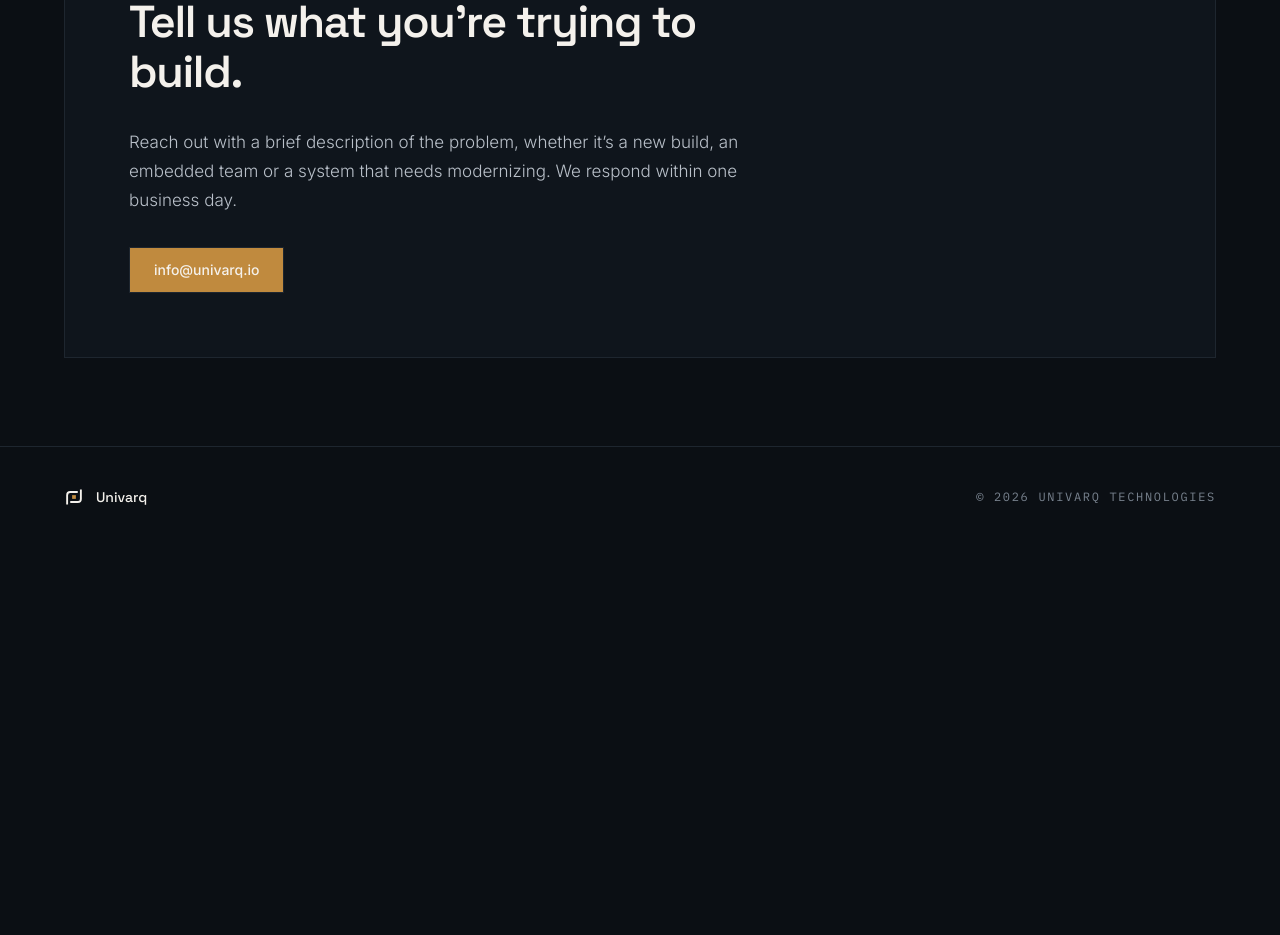
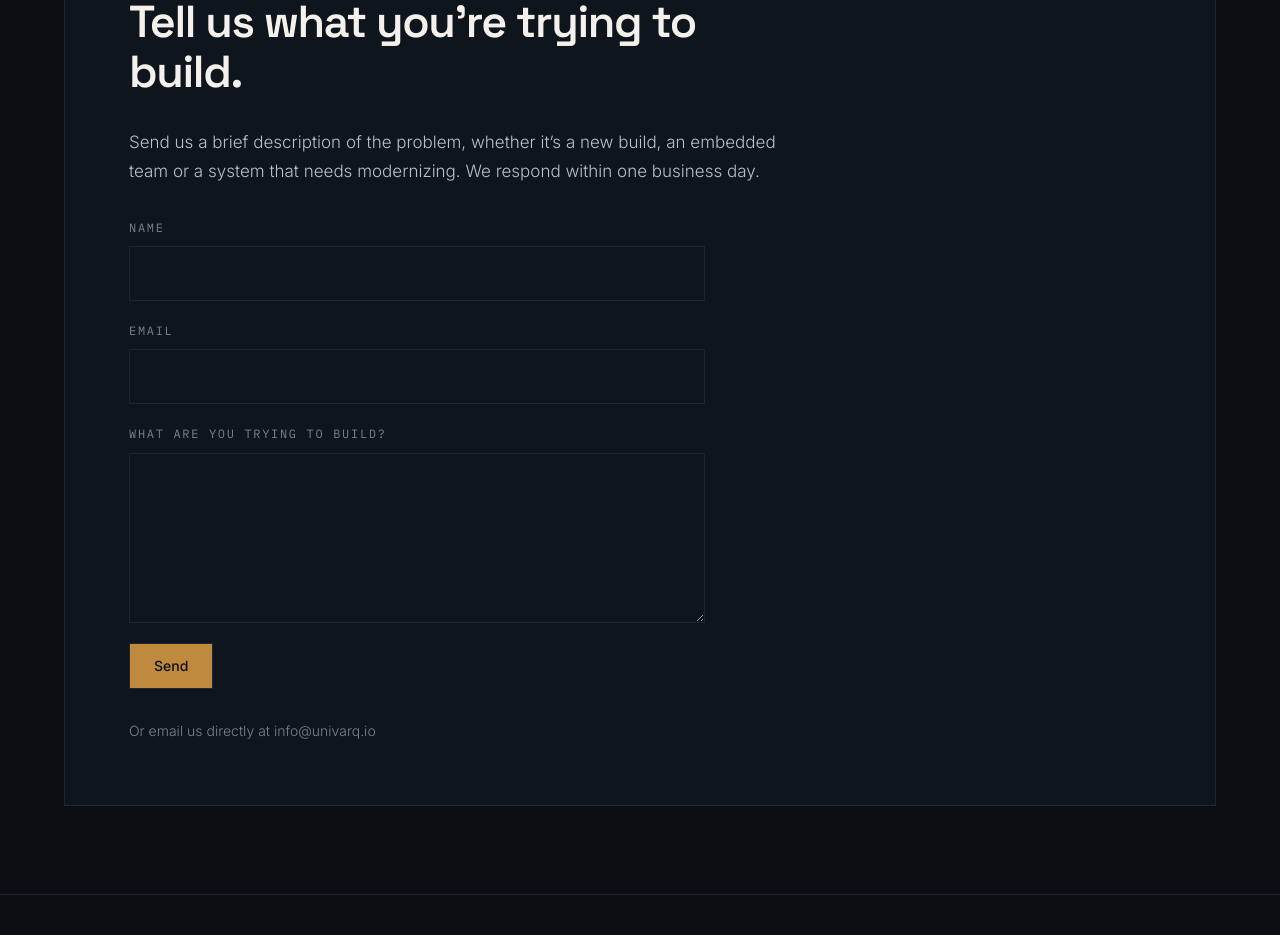
Before and after one commit to haneetsingh/univarq, a Next.js app: page / in a window 1280 px wide. Shown: the part 2740-3675 px from the top of the page. Before the commit the page ends 3287 px from the top, so only its background shows below. Built offline with nearby package versions, Linux system fonts and the light colour scheme.

Commit message:
Add Netlify-powered contact form

```diff
--- a/components/Contact.tsx
+++ b/components/Contact.tsx
@@ -1,3 +1,5 @@
+import { ContactForm } from "./ContactForm";
+
 export function Contact() {
   return (
     <section
@@ -13,16 +15,17 @@ export function Contact() {
           Tell us what you're trying to build.
         </h2>
         <p className="max-w-[62ch] text-body">
-          Reach out with a brief description of the problem, whether
-          it&rsquo;s a new build, an embedded team or a system that needs
-          modernizing. We respond within one business day.
+          Send us a brief description of the problem, whether it&rsquo;s a
+          new build, an embedded team or a system that needs modernizing.
+          We respond within one business day.
         </p>
-        <a
-          href="mailto:info@univarq.io"
-          className="border border-brass bg-brass px-6 py-3 text-sm font-medium text-ink transition-colors hover:bg-brass-hover hover:border-brass-hover"
-        >
-          info@univarq.io
-        </a>
+        <ContactForm />
+        <p className="text-sm text-grey">
+          Or email us directly at{" "}
+          <a href="mailto:info@univarq.io" className="text-brass">
+            info@univarq.io
+          </a>
+        </p>
       </div>
     </section>
   );
--- /dev/null
+++ b/components/ContactForm.tsx
@@ -0,0 +1,130 @@
+"use client";
+
+import { useState, type FormEvent } from "react";
+
+type Status = "idle" | "submitting" | "success" | "error";
+
+function encode(data: Record<string, string>) {
+  return Object.keys(data)
+    .map((key) => `${encodeURIComponent(key)}=${encodeURIComponent(data[key])}`)
+    .join("&");
+}
+
+export function ContactForm() {
+  const [status, setStatus] = useState<Status>("idle");
+
+  async function handleSubmit(event: FormEvent<HTMLFormElement>) {
+    event.preventDefault();
+    const form = event.currentTarget;
+    const formData = new FormData(form);
+
+    if (formData.get("company")) {
+      // Honeypot field caught a bot; report success without submitting.
+      setStatus("success");
+      return;
+    }
+
+    setStatus("submitting");
+
+    const payload: Record<string, string> = { "form-name": "contact" };
+    formData.forEach((value, key) => {
+      payload[key] = String(value);
+    });
+
+    try {
+      const response = await fetch("/", {
+        method: "POST",
+        headers: { "Content-Type": "application/x-www-form-urlencoded" },
+        body: encode(payload),
+      });
+
+      if (!response.ok) throw new Error("Submission failed");
+      setStatus("success");
+      form.reset();
+    } catch {
+      setStatus("error");
+    }
+  }
+
+  if (status === "success") {
+    return (
+      <p className="max-w-[62ch] text-body">
+        Thanks &mdash; we&rsquo;ve got it and will get back to you within
+        one business day.
+      </p>
+    );
+  }
+
+  return (
+    <form
+      name="contact"
+      onSubmit={handleSubmit}
+      className="flex w-full max-w-xl flex-col gap-5"
+    >
+      <input type="hidden" name="form-name" value="contact" />
+      <p className="hidden">
+        <label>
+          Company
+          <input name="company" tabIndex={-1} autoComplete="off" />
+        </label>
+      </p>
+
+      <div className="flex flex-col gap-2">
+        <label htmlFor="name" className="label text-grey">
+          Name
+        </label>
+        <input
+          id="name"
+          name="name"
+          type="text"
+          required
+          className="border border-rule-strong bg-transparent px-4 py-3 text-paper outline-none transition-colors focus:border-brass"
+        />
+      </div>
+
+      <div className="flex flex-col gap-2">
+        <label htmlFor="email" className="label text-grey">
+          Email
+        </label>
+        <input
+          id="email"
+          name="email"
+          type="email"
+          required
+          className="border border-rule-strong bg-transparent px-4 py-3 text-paper outline-none transition-colors focus:border-brass"
+        />
+      </div>
+
+      <div className="flex flex-col gap-2">
+        <label htmlFor="message" className="label text-grey">
+          What are you trying to build?
+        </label>
+        <textarea
+          id="message"
+          name="message"
+          rows={5}
+          required
+          className="border border-rule-strong bg-transparent px-4 py-3 text-paper outline-none transition-colors focus:border-brass"
+        />
+      </div>
+
+      <button
+        type="submit"
+        disabled={status === "submitting"}
+        className="w-fit border border-brass bg-brass px-6 py-3 text-sm font-medium text-ink transition-colors hover:bg-brass-hover hover:border-brass-hover disabled:opacity-60"
+      >
+        {status === "submitting" ? "Sending…" : "Send"}
+      </button>
+
+      {status === "error" && (
+        <p className="text-sm text-body">
+          Something went wrong. Email us directly at{" "}
+          <a href="mailto:info@univarq.io" className="text-brass">
+            info@univarq.io
+          </a>
+          .
+        </p>
+      )}
+    </form>
+  );
+}
--- /dev/null
+++ b/public/__forms.html
@@ -0,0 +1,18 @@
+<!doctype html>
+<!--
+  Netlify's form-detection bot parses static HTML at deploy time.
+  Next.js renders this form client-side, so it isn't guaranteed to be
+  crawled from the live page. This file exists purely so Netlify
+  registers the "contact" form and its fields; it is never served to
+  users and is not linked from anywhere.
+-->
+<html>
+  <body>
+    <form name="contact" data-netlify="true" netlify-honeypot="company" hidden>
+      <input type="text" name="name" />
+      <input type="email" name="email" />
+      <textarea name="message"></textarea>
+      <input type="text" name="company" />
+    </form>
+  </body>
+</html>
```
Also changed, not shown: 1 other file (tests, documents, lock files or other folders).
